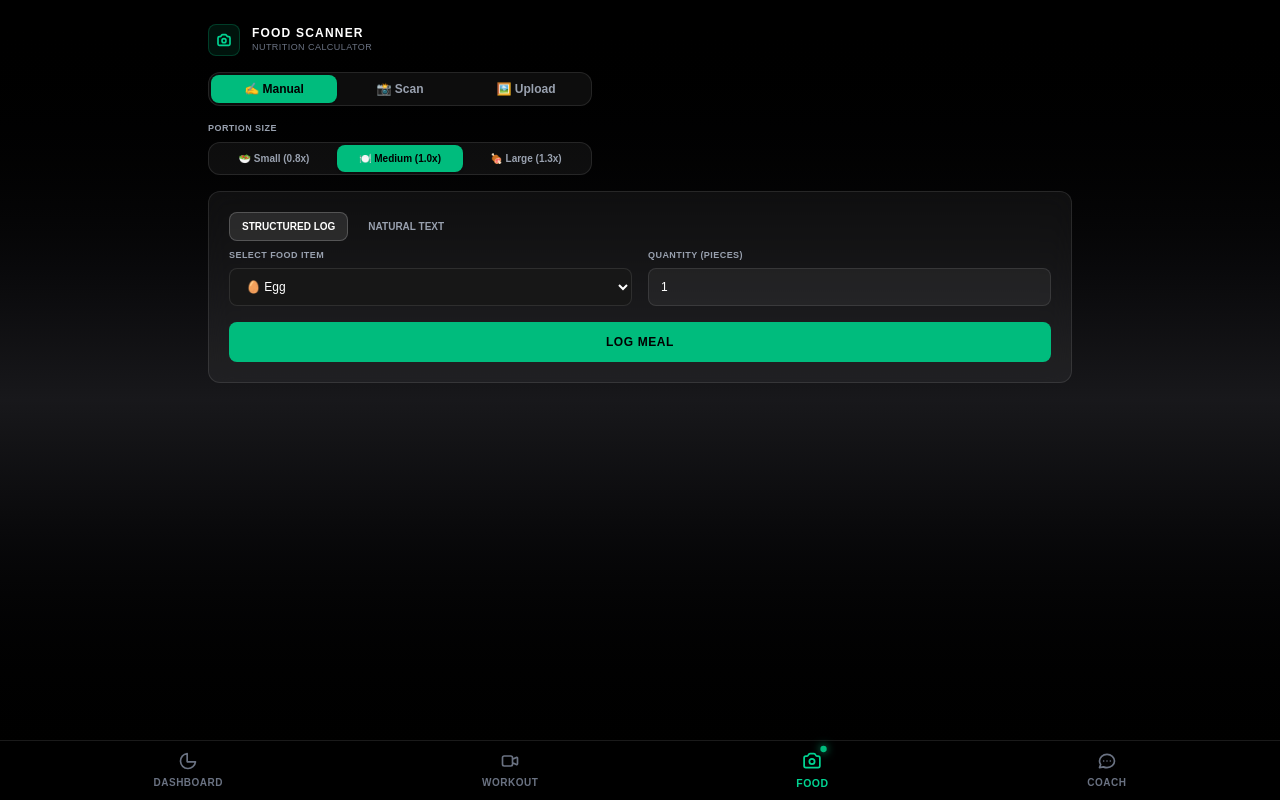
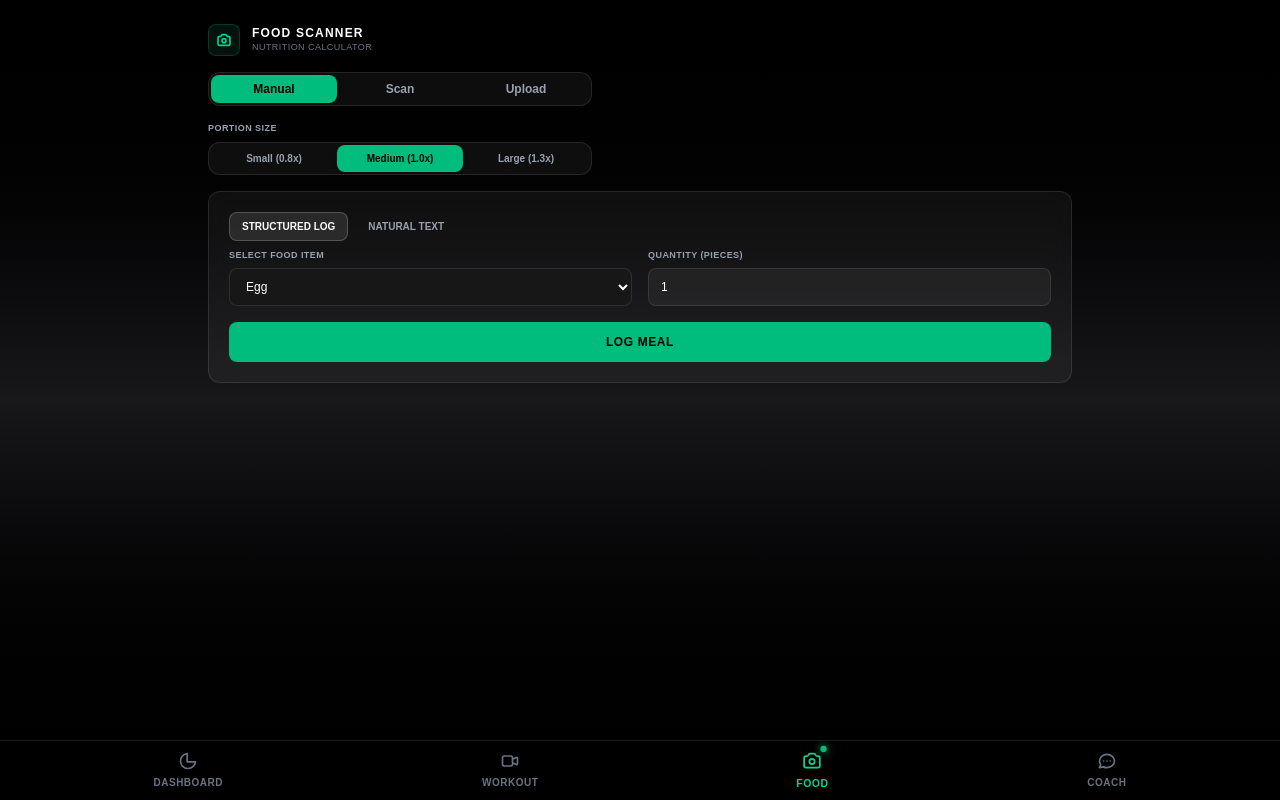
Before and after one commit to Gitanjali1909/fit, a Next.js app in the folder frontend/: page /food in a window 1280 px wide. Built offline with nearby package versions, Linux system fonts and the light colour scheme.

Commit message:
llm hallucinating

```diff
--- a/frontend/app/food/page.tsx
+++ b/frontend/app/food/page.tsx
@@ -19,28 +19,28 @@ interface FoodResult {
 }
 
 const COMMON_FOODS = [
-  { id: "egg", label: "🥚 Egg", unit: "piece" },
-  { id: "roti", label: "🫓 Roti", unit: "piece" },
-  { id: "chapati", label: "🫓 Chapati", unit: "piece" },
-  { id: "rice", label: "🍚 Rice", unit: "bowl" },
-  { id: "dal", label: "🥣 Dal", unit: "bowl" },
-  { id: "paneer", label: "🧀 Paneer", unit: "gram" },
-  { id: "chicken", label: "🍗 Chicken", unit: "gram" },
-  { id: "milk", label: "🥛 Milk", unit: "cup" },
-  { id: "banana", label: "🍌 Banana", unit: "piece" },
-  { id: "apple", label: "🍎 Apple", unit: "piece" },
-  { id: "bread", label: "🍞 Bread", unit: "piece" },
-  { id: "butter", label: "🧈 Butter", unit: "gram" },
-  { id: "curd", label: "🥣 Curd", unit: "bowl" },
-  { id: "oats", label: "🥣 Oats", unit: "bowl" },
-  { id: "avocado", label: "🥑 Avocado", unit: "piece" },
-  { id: "salad", label: "🥗 Salad", unit: "bowl" },
-  { id: "protein shake", label: "🥤 Protein Shake", unit: "cup" },
-  { id: "fish", label: "🐟 Fish", unit: "gram" },
-  { id: "almonds", label: "🥜 Almonds", unit: "piece" },
-  { id: "egg whites", label: "🥚 Egg Whites", unit: "piece" },
-  { id: "coffee", label: "☕ Coffee", unit: "cup" },
-  { id: "tea", label: "🍵 Tea", unit: "cup" }
+  { id: "egg", label: "Egg", unit: "piece" },
+  { id: "roti", label: "Roti", unit: "piece" },
+  { id: "chapati", label: "Chapati", unit: "piece" },
+  { id: "rice", label: "Rice", unit: "bowl" },
+  { id: "dal", label: "Dal", unit: "bowl" },
+  { id: "paneer", label: "Paneer", unit: "gram" },
+  { id: "chicken", label: "Chicken", unit: "gram" },
+  { id: "milk", label: "Milk", unit: "cup" },
+  { id: "banana", label: "Banana", unit: "piece" },
+  { id: "apple", label: "Apple", unit: "piece" },
+  { id: "bread", label: "Bread", unit: "piece" },
+  { id: "butter", label: "Butter", unit: "gram" },
+  { id: "curd", label: "Curd", unit: "bowl" },
+  { id: "oats", label: "Oats", unit: "bowl" },
+  { id: "avocado", label: "Avocado", unit: "piece" },
+  { id: "salad", label: "Salad", unit: "bowl" },
+  { id: "protein shake", label: "Protein Shake", unit: "cup" },
+  { id: "fish", label: "Fish", unit: "gram" },
+  { id: "almonds", label: "Almonds", unit: "piece" },
+  { id: "egg whites", label: "Egg Whites", unit: "piece" },
+  { id: "coffee", label: "Coffee", unit: "cup" },
+  { id: "tea", label: "Tea", unit: "cup" }
 ];
 
 export default function FoodPage() {
@@ -262,9 +262,9 @@ export default function FoodPage() {
       {/* THREE-WAY TOGGLER (MANUAL FIRST) */}
       <div className="flex p-0.5 bg-white/5 border border-white/10 rounded-xl max-w-sm">
         {[
-          { id: "manual", label: "✍️ Manual" },
-          { id: "scan", label: "📸 Scan" },
-          { id: "upload", label: "🖼️ Upload" }
+          { id: "manual", label: "Manual" },
+          { id: "scan", label: "Scan" },
+          { id: "upload", label: "Upload" }
         ].map((item) => (
           <button
             key={item.id}
@@ -292,9 +292,9 @@ export default function FoodPage() {
         </label>
         <div className="flex p-0.5 bg-white/5 border border-white/10 rounded-xl">
           {[
-            { id: "small", label: "🥗 Small (0.8x)" },
-            { id: "medium", label: "🍽️ Medium (1.0x)" },
-            { id: "large", label: "🍖 Large (1.3x)" }
+            { id: "small", label: "Small (0.8x)" },
+            { id: "medium", label: "Medium (1.0x)" },
+            { id: "large", label: "Large (1.3x)" }
           ].map((item) => (
             <button
               key={item.id}
@@ -316,7 +316,7 @@ export default function FoodPage() {
       {error && (
         <div className="p-3 bg-red-500/10 border border-red-500/25 rounded-xl flex items-center justify-between text-xs text-red-400 backdrop-blur-md animate-slideUp">
           <div className="flex items-center gap-2">
-            <span>⚠️</span>
+            <span>[Error]</span>
             <span>{error}</span>
           </div>
           <button
@@ -443,7 +443,7 @@ export default function FoodPage() {
         <section className="bg-white/5 border border-white/10 rounded-xl p-5 backdrop-blur-md space-y-4 relative overflow-hidden shadow-none flex flex-col items-center">
           {cameraError ? (
             <div className="text-center py-8 text-xs text-gray-400 space-y-2 max-w-xs">
-              <span className="text-2xl block">📷</span>
+              <span className="text-lg font-bold block">[Camera]</span>
               <p>{cameraError}</p>
               <button
                 onClick={startCamera}
@@ -488,7 +488,7 @@ export default function FoodPage() {
                 <span>Analyzing Meal...</span>
               </>
             ) : (
-              <span>📸 Capture & Analyze</span>
+              <span>Capture & Analyze</span>
             )}
           </button>
         </section>
@@ -509,12 +509,11 @@ export default function FoodPage() {
                   onClick={() => setSelectedImage(null)}
                   className="absolute top-2 right-2 bg-red-500/80 hover:bg-red-550 border border-red-500/20 text-white rounded-full p-1.5 text-xs select-none cursor-pointer"
                 >
-                  ✕ Remove
+                  Remove
                 </button>
               </div>
             ) : (
               <label className="cursor-pointer w-full h-full flex flex-col items-center justify-center py-6">
-                <span className="text-3xl mb-2">🖼️</span>
                 <span className="text-xs font-semibold text-white">Select Food Photo</span>
                 <span className="text-[9px] text-gray-500 mt-1">Supports JPEG, PNG</span>
                 <input
@@ -564,7 +563,7 @@ export default function FoodPage() {
                 <div className="flex flex-col">
                   <span className="font-semibold text-white capitalize">{item.name}</span>
                   <span className="text-[9px] text-gray-500 mt-0.5 font-medium">
-                    {item.estimated ? "⚠️ AI Estimated fallback" : "✅ DB standardized portion"}
+                    {item.estimated ? "[AI Estimated fallback]" : "[DB standardized portion]"}
                   </span>
                 </div>
                 <span className="text-emerald-400 font-mono font-bold">{item.calories} kcal</span>
@@ -586,7 +585,6 @@ export default function FoodPage() {
           </div>
 
           <div className="bg-emerald-500/5 border border-emerald-500/15 p-4 rounded-xl flex items-start gap-2.5">
-            <span className="text-sm select-none">💡</span>
             <div className="flex flex-col">
               <span className="text-[9px] text-emerald-400 font-bold uppercase tracking-wider">AI Nutrition Tip</span>
               <p className="text-xs text-gray-300 leading-relaxed mt-1">{result.suggestion}</p>
--- a/frontend/app/progress/page.tsx
+++ b/frontend/app/progress/page.tsx
@@ -5,7 +5,6 @@ import React from "react";
 export default function ProgressPage() {
   return (
     <div className="flex flex-col items-center justify-center text-center py-12 gap-3 w-full">
-      <span className="text-4xl select-none">📈</span>
       <h1 className="text-sm font-bold uppercase tracking-widest text-white">Progress Hub</h1>
       <p className="text-xs text-gray-500 max-w-xs leading-normal">
         Your historical training analytics, calorie charts, and strength curves will visualize here.
--- a/frontend/components/CameraView.tsx
+++ b/frontend/components/CameraView.tsx
@@ -252,7 +252,6 @@ export default function CameraView({ isActive, onPoseResults }: CameraViewProps)
       {/* Error Overlay */}
       {error && (
         <div className="absolute inset-0 bg-[#050505]/95 flex flex-col items-center justify-center p-6 text-center z-20">
-          <span className="text-xl mb-2">⚠️</span>
           <p className="text-xs text-red-400 font-semibold">{error}</p>
         </div>
       )}
@@ -260,7 +259,6 @@ export default function CameraView({ isActive, onPoseResults }: CameraViewProps)
       {/* Idle Overlay */}
       {!isActive && !isLoading && !error && (
         <div className="absolute inset-0 bg-[#050505]/90 flex flex-col items-center justify-center z-20">
-          <span className="text-4xl mb-3">🎥</span>
           <span className="text-[10px] text-gray-500 uppercase tracking-widest font-black">Camera Offline</span>
         </div>
       )}
```
Also changed, not shown: frontend/app/coach/page.tsx (+12 -13 lines), frontend/app/dashboard/page.tsx (+16 -21 lines), 1 other file (tests, documents, lock files or other folders).
